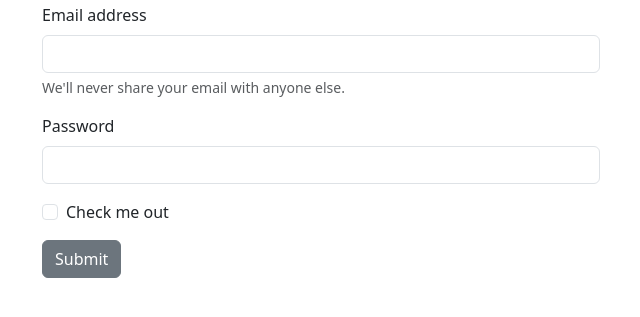
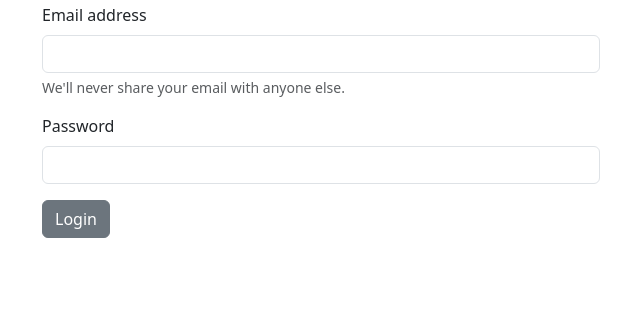
Before and after one commit to CoderSales/Following-Django-Proj-CRM-App-Tutorial, a Django app: page / in a window 1280 px wide. Shown: the part 157-474 px from the top of the page, without its empty margins (319-959 px from the left). Run offline with Django 4.2, Linux system fonts and the light colour scheme.

Commit message:
Cut log me out tick box

```diff
--- a/dcrm/website/templates/home.html
+++ b/dcrm/website/templates/home.html
@@ -19,11 +19,8 @@
 	    <label for="exampleInputPassword1" class="form-label">Password</label>
 	    <input type="password" class="form-control" id="exampleInputPassword1">
 	  </div>
-	  <div class="mb-3 form-check">
-	    <input type="checkbox" class="form-check-input" id="exampleCheck1">
-	    <label class="form-check-label" for="exampleCheck1">Check me out</label>
-	  </div>
-	  <button type="submit" class="btn btn-secondary">Submit</button>
+
+	  <button type="submit" class="btn btn-secondary">Login</button>
 	</form>
 
 </form>
```
Also changed, not shown: README.md.
